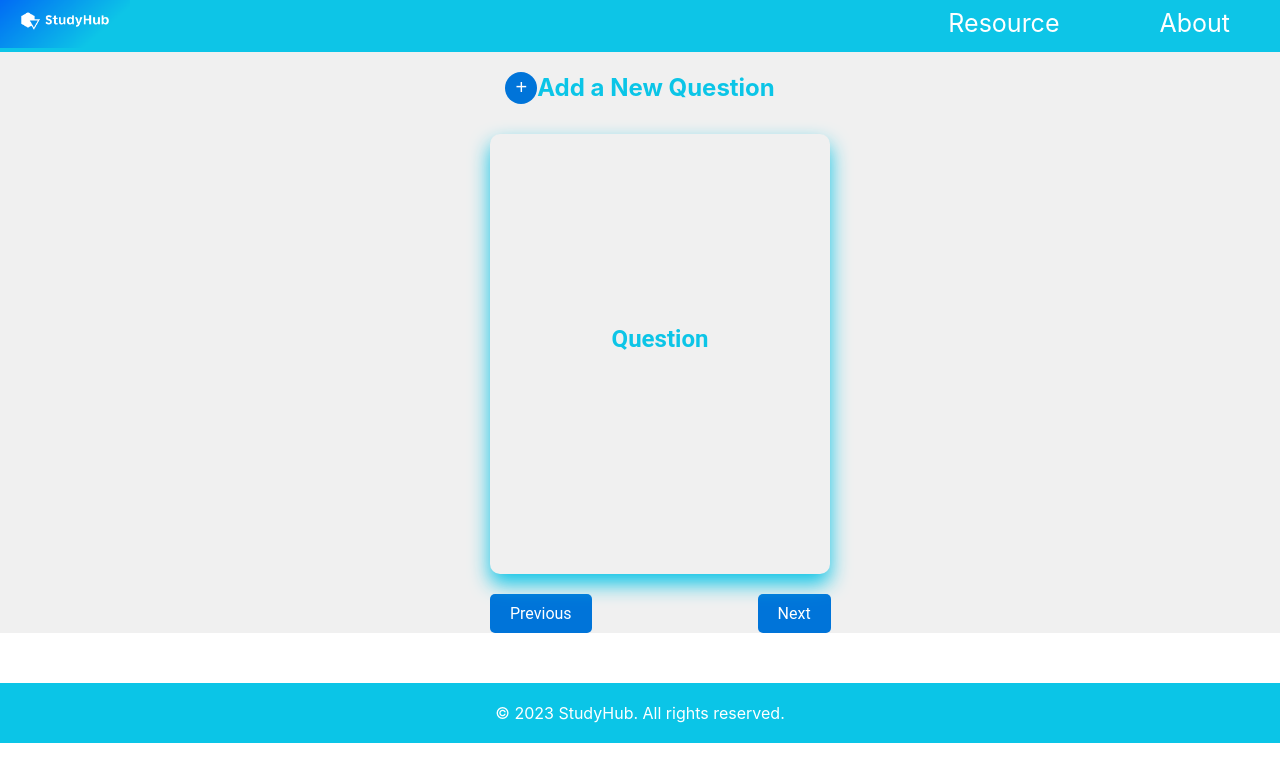
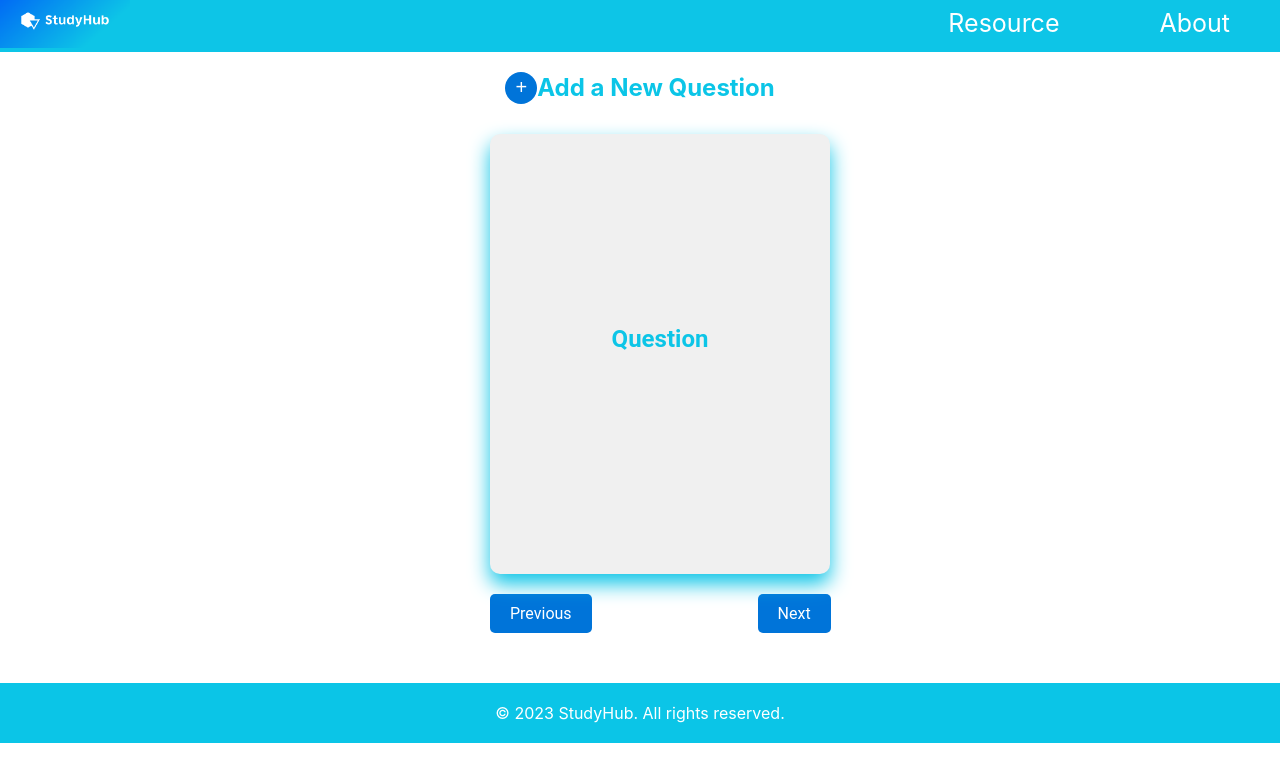
Before and after one commit to AleksBulajic/study-flashcards, a React (Create React App) app: page / in a window 1280 px wide. Shown: the top 782 px of the page. Built offline with nearby package versions, Linux system fonts and the light colour scheme; no server answers; the HTML template or start-up script is replaced by a standard one.

Commit message:
color background color changed to white

```diff
--- a/src/pages/Home/Home.css
+++ b/src/pages/Home/Home.css
@@ -2,7 +2,5 @@
   display: flex;
   flex-direction: column;
   align-items: center;
-  /* justify-content: center; */
   margin-bottom: 50px;
-  background-color: #f0f0f0;
 }
```
